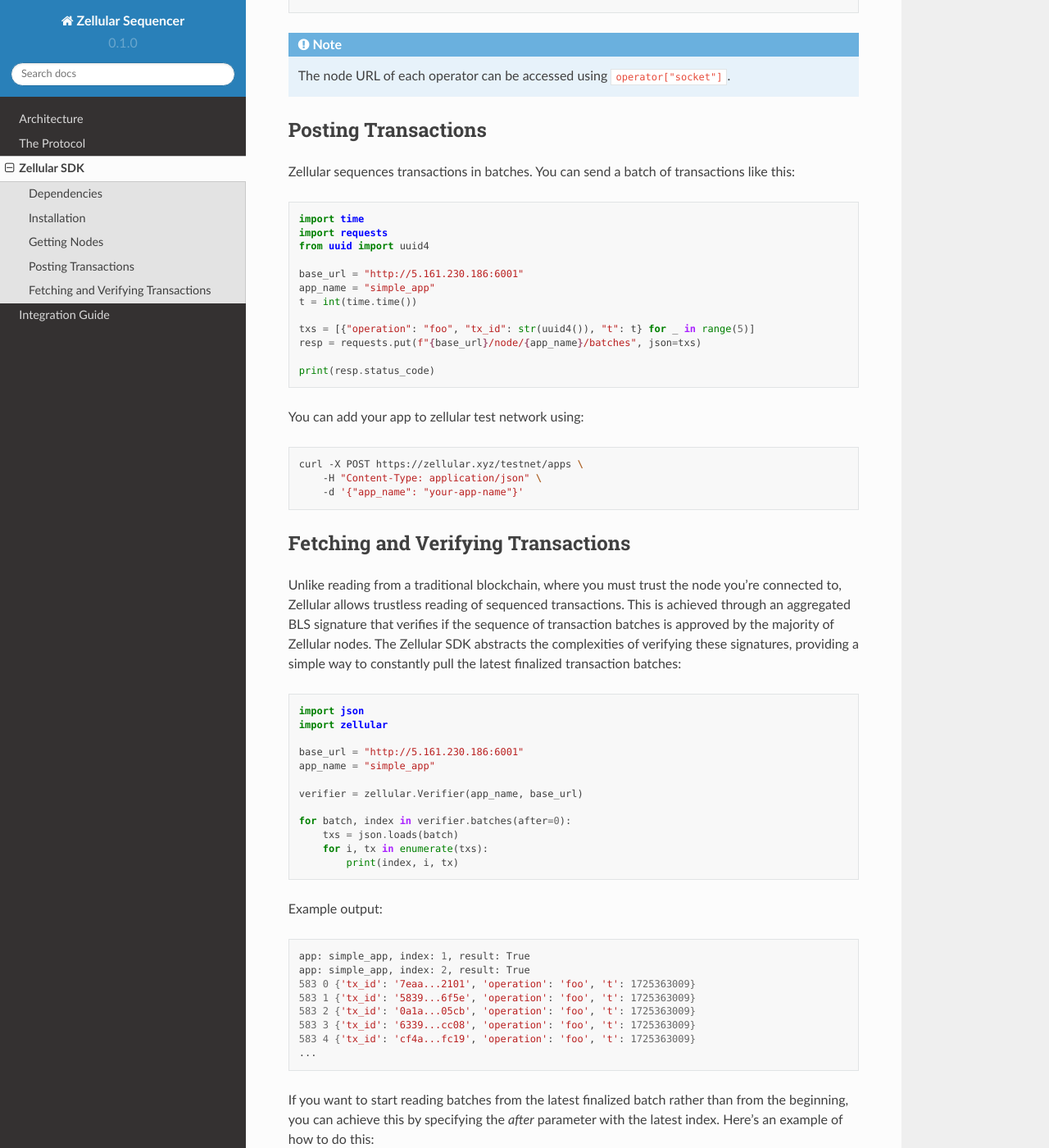
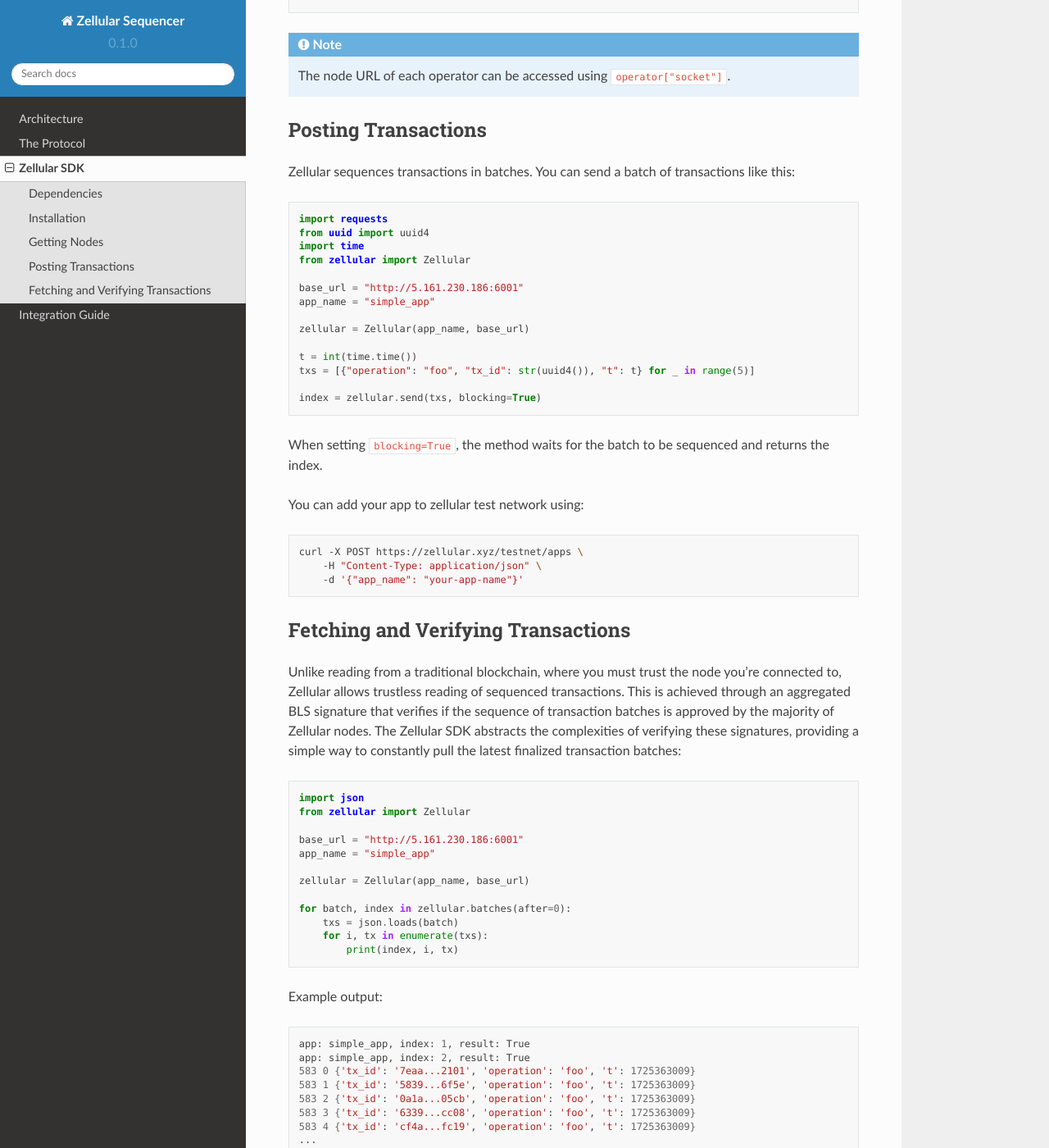
Before and after one commit to zellular-xyz/zsequencer, a Sphinx documentation site: the page built from docs/source/sdk.rst, in a window 1280 px wide and 1400 px high, scrolled down 1306 px. Shown: the whole window at 82% size. Built offline with Sphinx 7.4.7 and the Read the Docs theme 2.0.0, drawn with Linux system fonts in a browser that asks for light colours; some of the changed text lies outside the part shown.

Commit message:
update docs

```diff
--- a/docs/source/sdk.rst
+++ b/docs/source/sdk.rst
@@ -78,19 +78,23 @@ Zellular sequences transactions in batches. You can send a batch of transactions
 
 .. code-block:: python
 
-    import time
     import requests
     from uuid import uuid4
+    import time
+    from zellular import Zellular
 
     base_url = "http://5.161.230.186:6001"
     app_name = "simple_app"
+
+    zellular = Zellular(app_name, base_url)
+
     t = int(time.time())
+    txs = [{"operation": "foo", "tx_id": str(uuid4()), "t": t} for _ in range(5)]
 
-    txs = [{"operation": "foo", "tx_id": str(uuid4()), "t": t} for _ in range(5)]
-    resp = requests.put(f"{base_url}/node/{app_name}/batches", json=txs)
+    index = zellular.send(txs, blocking=True)
 
-    print(resp.status_code)
 
+When setting ``blocking=True``, the method waits for the batch to be sequenced and returns the index.
 
 You can add your app to zellular test network using:
 
@@ -101,6 +105,7 @@ You can add your app to zellular test network using:
         -d '{"app_name": "your-app-name"}'
 
 
+
 Fetching and Verifying Transactions
 -----------------------------------
 
@@ -109,14 +114,14 @@ Unlike reading from a traditional blockchain, where you must trust the node you'
 .. code-block:: python
 
     import json
-    import zellular
+    from zellular import Zellular
 
     base_url = "http://5.161.230.186:6001"
     app_name = "simple_app"
 
-    verifier = zellular.Verifier(app_name, base_url)
+    zellular = Zellular(app_name, base_url)
 
-    for batch, index in verifier.batches(after=0):
+    for batch, index in zellular.batches(after=0):
         txs = json.loads(batch)
         for i, tx in enumerate(txs):
             print(index, i, tx)
@@ -138,7 +143,6 @@ If you want to start reading batches from the latest finalized batch rather than
 
 .. code-block:: python
 
-    resp = requests.get(f"{base_url}/node/{app_name}/batches/finalized/last")
-    index = resp.json()['data']['index']
-    for batch, index in verifier.batches(after=index):
+    index = zellular.get_last_finalized()["index"]
+    for batch, index in zellular.batches(after=index):
         ...
```
